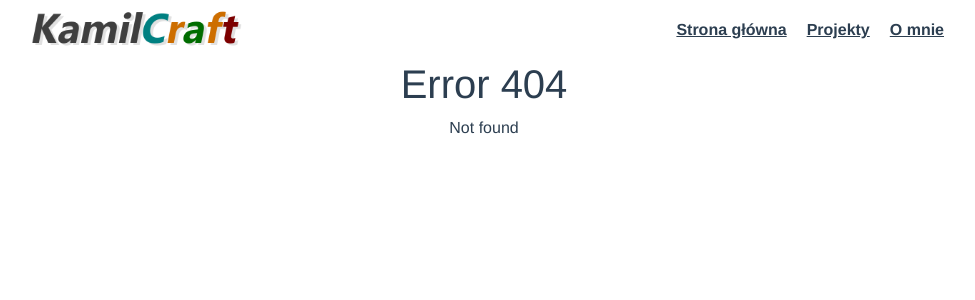
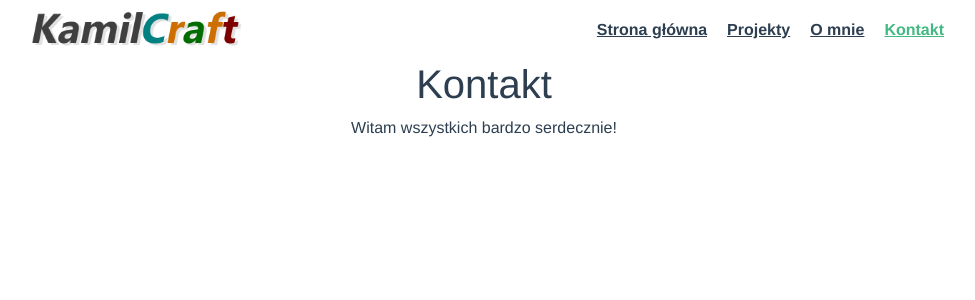
Before and after one commit to kamilniemczycki/kamilcraft.com, a Vue app: page /contact in a window 1280 px wide. Before the commit this address had no page. Shown: the top 300 px of the page, without its empty margins (156-1131 px from the left). Built offline with nearby package versions, Linux system fonts and the light colour scheme.

Commit message:
Added prototype of contact

```diff
--- a/src/components/Navigation.vue
+++ b/src/components/Navigation.vue
@@ -7,6 +7,7 @@
       <li class="menu-element"><router-link to="/">Strona główna</router-link></li>
       <li class="menu-element"><router-link to="/projects">Projekty</router-link></li>
       <li class="menu-element"><router-link to="/about">O mnie</router-link></li>
+      <li class="menu-element"><router-link to="/contact">Kontakt</router-link></li>
     </ul>
   </div>
 </template>
--- a/src/router/index.js
+++ b/src/router/index.js
@@ -1,20 +1,21 @@
 import Vue from 'vue'
 import VueRouter from 'vue-router'
-import Home from '../views/Home.vue'
-import About from '../views/About.vue'
-import Projects from '../views/Projects.vue'
+import Home from '../views/Home'
+import About from '../views/About'
+import Projects from '../views/Projects'
+import Contact from '../views/Contact'
 import NotFound from '../views/NotFound'
 
 Vue.use(VueRouter)
 
-const mainTitle = ' :: kamilcraft.com'
+const mainTitle = 'kamilcraft.com'
 
 const routes = [
   {
     path: '/',
     name: 'Home',
     meta: {
-      title: 'Witam serdecznie 😊' + mainTitle
+      title: 'Witam serdecznie 😊'
     },
     component: Home
   },
@@ -22,7 +23,7 @@ const routes = [
     path: '/projects',
     name: 'Projects',
     meta: {
-      title: 'Moje projekty' + mainTitle
+      title: 'Moje projekty'
     },
     component: Projects
   },
@@ -30,9 +31,17 @@ const routes = [
     path: '/about',
     name: 'About',
     meta: {
-      title: 'O mnie' + mainTitle
+      title: 'O mnie'
     },
     component: About
+  },
+  {
+    path: '/contact',
+    name: 'Kontakt',
+    meta: {
+      title: 'Kontakt'
+    },
+    component: Contact
   },
   {
     path: '*',
@@ -47,9 +56,10 @@ const router = new VueRouter({
   routes
 })
 
-const title = 'KamilCraft.com'
+const title = ' :: ' + mainTitle
 router.beforeEach((to, form, next) => {
-  document.title = to.meta.title || title
+  const documentTitle = to.meta.title + title || mainTitle
+  document.title = documentTitle === to.meta.title ? title : documentTitle
   next()
 })
 
--- /dev/null
+++ b/src/views/Contact.vue
@@ -0,0 +1,16 @@
+<template>
+<div class="contact">
+  <h1>{{ $route.meta.title }}</h1>
+  <p>Witam wszystkich bardzo serdecznie!</p>
+</div>
+</template>
+
+<script>
+export default {
+  name: 'Contact'
+}
+</script>
+
+<style scoped>
+
+</style>
```
